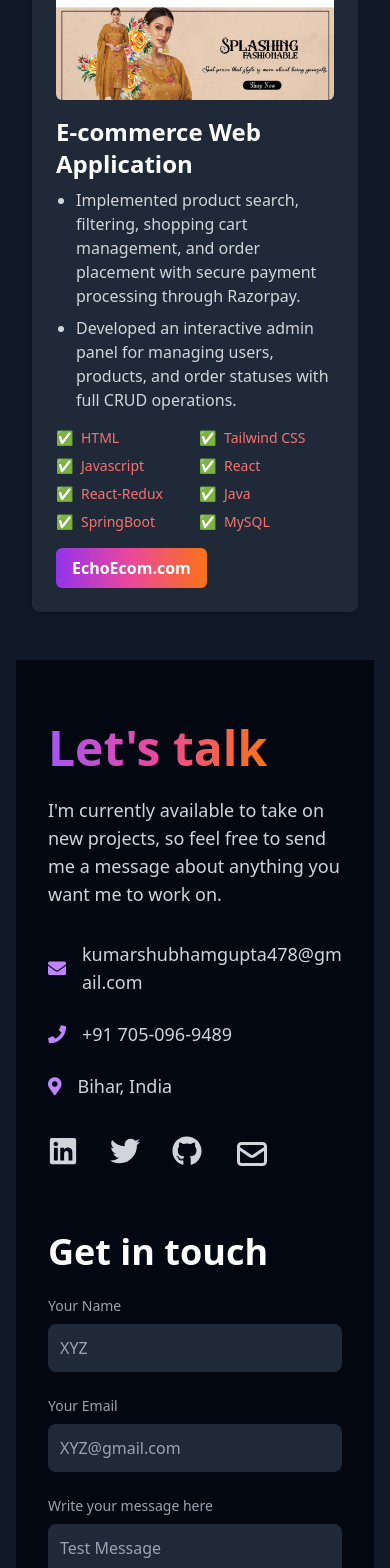
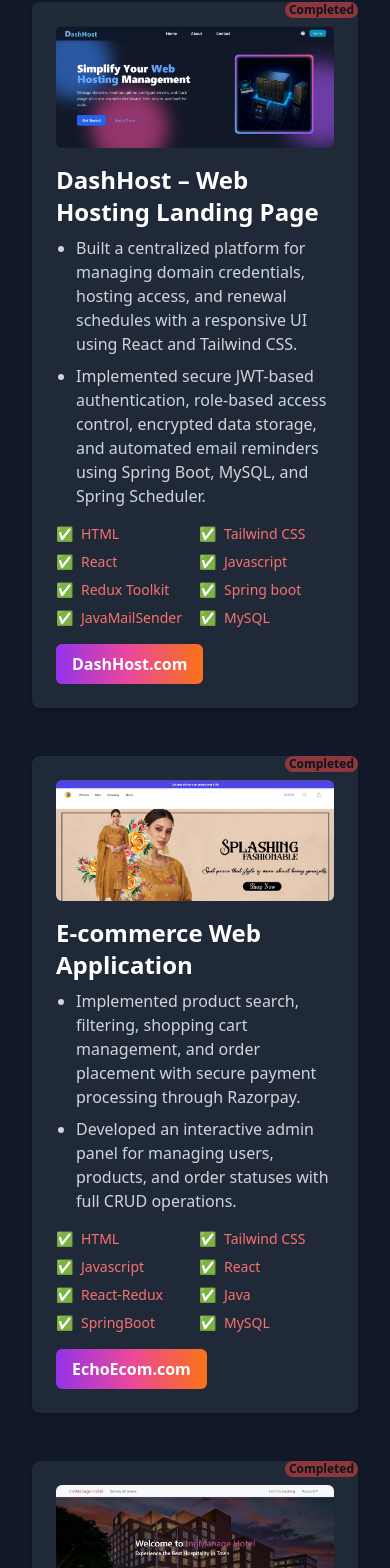
Before and after one commit to codezshubham/MyPorfolio, a React (Create React App) app: page / in a window 390 px wide. Shown: the part 4307-5875 px from the top of the page. Built offline with nearby package versions, Linux system fonts and the light colour scheme.

Commit message:
Youtube clone

```diff
--- a/src/App.js
+++ b/src/App.js
@@ -1,5 +1,4 @@
 import React from 'react';
-import { CSSTransition, TransitionGroup } from 'react-transition-group';
 import Navbar from './Component/Navbar';
 import Home from './Component/Home';
 import About from './Component/About';
@@ -9,6 +8,8 @@
 import './App.css';
 import Experience from './Component/Experience';
 import CurrentProject from './Component/CurrentProject';
+import Project1 from './Component/Project1';
+import Project2 from './Component/Project2';
 
 function App() {
   return (
@@ -31,9 +32,11 @@
               <Experience />
             </section>
 
-            <section id="projects">
+            <section id="projects space-y-6">
               <CurrentProject />
+              <Project1/>
               <Project />
+              <Project2/>
             </section>
 
             <section id="contact">
--- /dev/null
+++ b/src/Component/Project1.js
@@ -0,0 +1,73 @@
+import React, { useState } from 'react';
+import dashhostImg from '../Assest/Screenshot 2025-05-18 201528.png'; // Make sure the image exists at this path
+
+const DashHostProject = () => {
+  const [isLinkClicked, setIsLinkClicked] = useState(false);
+
+  const handleLinkClick = (e) => {
+    e.preventDefault();
+    setIsLinkClicked(true);
+    setTimeout(() => {
+      setIsLinkClicked(false);
+      window.open('https://dashhost.vercel.app', '_blank');
+    }, 200);
+  };
+
+  return (
+    <section className="bg-gray-900 text-gray-300 my-12">
+      <div className="container mx-auto px-4">
+        <div className="flex flex-col md:flex-row items-center bg-gray-800 p-6 rounded-lg shadow-md relative">
+
+          {/* Project Image */}
+          <div className="flex-shrink-0 mb-4 md:mb-0 md:mr-8">
+            <img
+              src={dashhostImg}
+              alt="DashHost Screenshot"
+              className="rounded-md w-full md:w-80 h-auto object-cover transition-transform duration-300 hover:scale-105"
+            />
+          </div>
+
+          {/* Project Details */}
+          <div className="text-left">
+            <h3 className="text-2xl font-bold text-white mb-2">DashHost – Web Hosting Landing Page</h3>
+
+            {/* Status Badge */}
+            <div className="flex flex-row absolute top-0 right-0">
+              <span className="ml-3 text-xs lg:text-sm font-bold px-1 rounded-full bg-red-500 text-black animate-pulse transition duration-0">
+                Completed
+              </span>
+            </div>
+
+            {/* Description */}
+            <ul className="list-disc ml-5 space-y-2 mb-4">
+              <li>Built a centralized platform for managing domain credentials, hosting access, and renewal schedules with a responsive UI using React and Tailwind CSS.</li>
+              <li>Implemented secure JWT-based authentication, role-based access control, encrypted data storage, and automated email reminders using Spring Boot, MySQL, and Spring Scheduler.</li>
+            </ul>
+
+            {/* Technologies Used */}
+            <div className="grid grid-cols-2 sm:grid-cols-3 gap-2 mb-4 text-sm">
+              {['HTML', 'Tailwind CSS', 'React', 'Javascript', 'Redux Toolkit', 'Spring boot', 'JavaMailSender', 'MySQL'].map((tech, index) => (
+                <div key={index} className="flex items-center space-x-2">
+                  <span className="text-green-400">✅</span>
+                  <span className="text-red-400">{tech}</span>
+                </div>
+              ))}
+            </div>
+
+            {/* Project Link */}
+            <a
+              href="https://dashhost.vercel.app"
+              onClick={handleLinkClick}
+              className={`inline-block bg-gradient-to-r from-purple-600 via-pink-500 to-orange-500 text-white font-bold px-4 py-2 rounded-md transition-transform duration-300 ${isLinkClicked ? 'scale-95' : 'scale-100'
+                }`}
+            >
+              DashHost.com
+            </a>
+          </div>
+        </div>
+      </div>
+    </section>
+  );
+};
+
+export default DashHostProject;
--- /dev/null
+++ b/src/Component/Project2.js
@@ -0,0 +1,72 @@
+import { useState } from 'react';
+import hotelManageImg from '../Assest/Screenshot 2025-05-19 163206.png';
+
+const HotelManagementProject = () => {
+    const [isLinkClicked, setIsLinkClicked] = useState(false);
+
+    const handleLinkClick = (e) => {
+        e.preventDefault();
+        setIsLinkClicked(true);
+        setTimeout(() => {
+            setIsLinkClicked(false);
+            window.open('https://shubham-innmanage.vercel.app/', '_blank');
+        }, 200);
+    };
+
+    return (
+        <section className="bg-gray-900 text-gray-300 my-12">
+            <div className="container mx-auto px-4">
+                <div className="flex flex-col md:flex-row items-center bg-gray-800 p-6 rounded-lg shadow-md relative">
+                    {/* Project Image */}
+                    <div className="flex-shrink-0 mb-4 md:mb-0 md:mr-8">
+                        <img
+                            src={hotelManageImg}
+                            alt="Hotel Management System Screenshot"
+                            className="rounded-md w-full md:w-80 h-auto object-cover transition-transform duration-300 hover:scale-105"
+                        />
+                    </div>
+
+                    {/* Project Details */}
+                    <div className="text-left">
+                        <h3 className="text-2xl font-bold text-white mb-2">Hotel Management System</h3>
+
+                        {/* Status Badge */}
+                        <div className="flex flex-row absolute top-0 right-0">
+                            <span className="ml-3 text-xs lg:text-sm font-bold px-1 rounded-full bg-red-500 text-black animate-pulse transition duration-0">
+                                Completed
+                            </span>
+                        </div>
+
+                        {/* Description */}
+                        <ul className="list-disc ml-5 space-y-2 mb-4">
+                            <li>Built a hotel management system with responsive UI, room booking, billing, and guest management using React and Tailwind CSS.</li>
+                            <li>Secured with JWT auth, integrated booking Confirmation Code and automated emails using JavaMailSender and Spring Scheduler.</li>
+                        </ul>
+
+                        {/* Technologies Used */}
+                        <div className="grid grid-cols-2 sm:grid-cols-3 gap-2 mb-4 text-sm">
+                            {['HTML', 'Bootstrap', 'React', 'JavaScript', 'Spring Boot', 'JavaMailSender', 'MySQL'].map((tech, index) => (
+                                <div key={index} className="flex items-center space-x-2">
+                                    <span className="text-green-400">✅</span>
+                                    <span className="text-red-400">{tech}</span>
+                                </div>
+                            ))}
+                        </div>
+
+                        {/* Project Link */}
+                        <a
+                            href="https://shubham-innmanage.vercel.app/"
+                            onClick={handleLinkClick}
+                            className={`inline-block bg-gradient-to-r from-purple-600 via-pink-500 to-orange-500 text-white font-bold px-4 py-2 rounded-md transition-transform duration-300 ${isLinkClicked ? 'scale-95' : 'scale-100'
+                                }`}
+                        >
+                            InnManage.com
+                        </a>
+                    </div>
+                </div>
+            </div>
+        </section>
+    );
+};
+
+export default HotelManagementProject;
```
Also changed, not shown: src/Assest/Screenshot 2025-05-18 201528.png (added), src/Assest/Screenshot 2025-05-19 163206.png (added).
